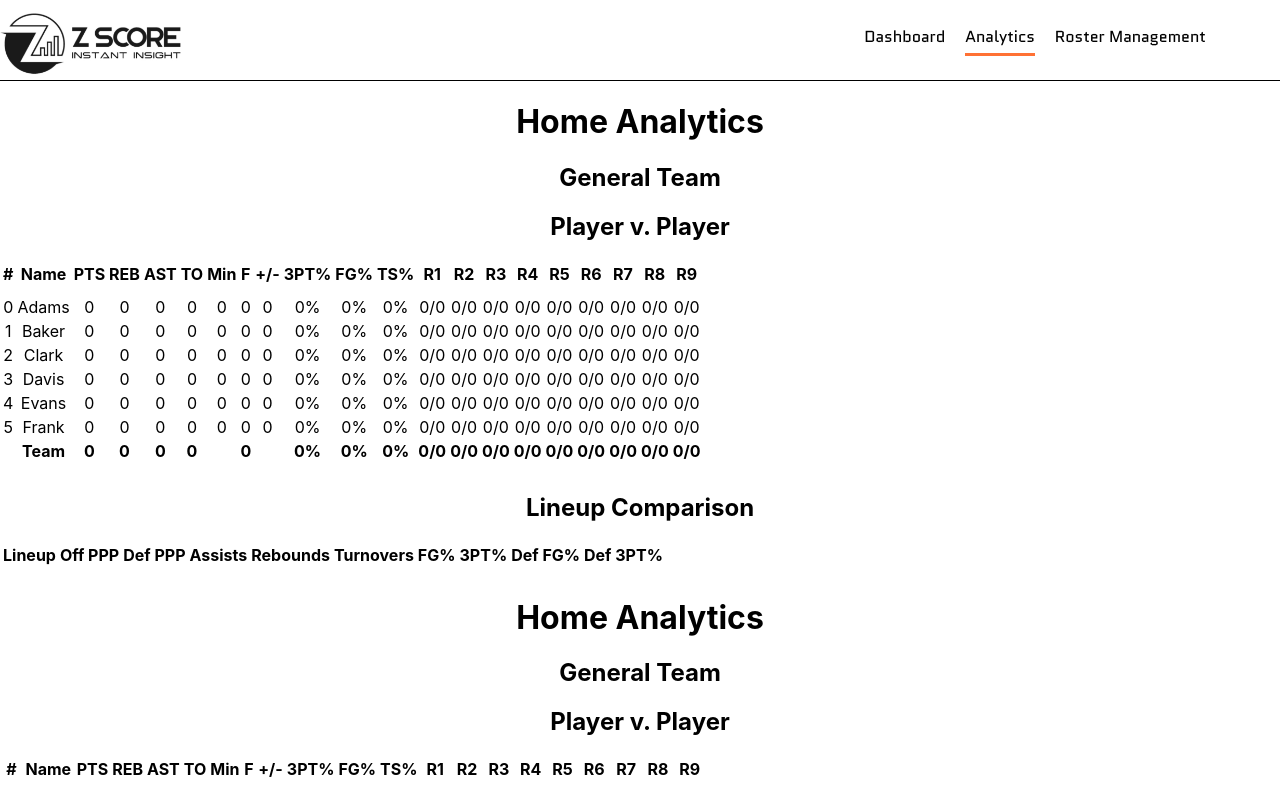
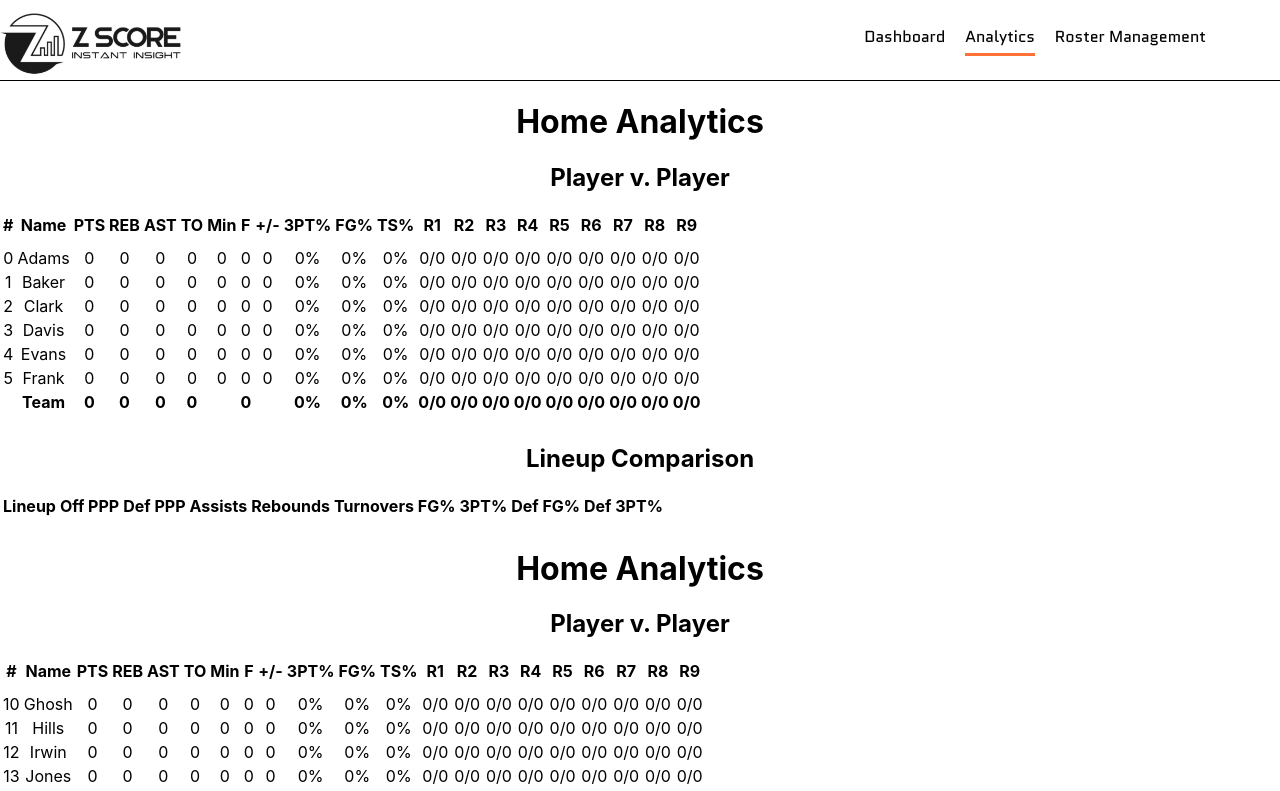
Before and after one commit to z-score-sports/data-entry-site-v2, a React (Create React App) app: page /analytics in a window 1280 px wide. Shown: the top 791 px of the page. Built offline with nearby package versions, Linux system fonts and the light colour scheme.

Commit message:
simplify

```diff
--- a/src/components/panels/AnalyticsPage.tsx
+++ b/src/components/panels/AnalyticsPage.tsx
@@ -15,7 +15,6 @@ function TeamAnalytics({ team }: TeamAnalyticsProps) {
     return (
         <div>
             <h1>Home Analytics</h1>
-            <h2>General Team</h2>
 
             <h2>Player v. Player</h2>
             <table>
```
